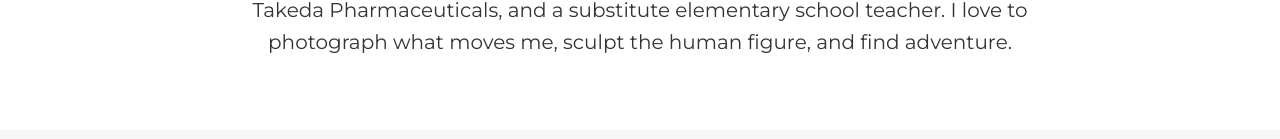
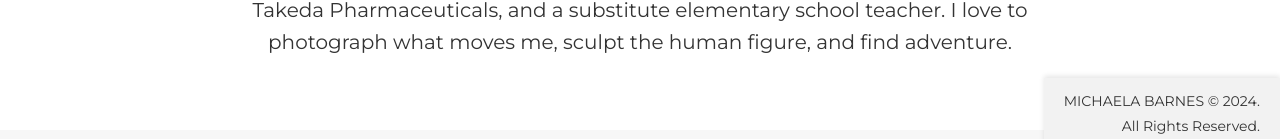
Before and after one commit to mgabarnes/personal-website, a React (Create React App) app: page /#/ in a window 1280 px wide. Shown: the part 651-790 px from the top of the page. Built offline with nearby package versions, Linux system fonts and the light colour scheme.

Commit message:
Added Copyright

```diff
--- a/src/App.js
+++ b/src/App.js
@@ -7,8 +7,10 @@ import WorkExperience from "./components/WorkExperience";
 import Contact from "./components/Contact";
 import About from "./components/About";
 import Education from "./components/Education"
+import Footer from "./components/Footer"
 import "./globalStyles.css";
 import { HashRouter as Router, Route, Routes } from "react-router-dom";
+
 import StealingParis from "./components/projects/StealingParis";
 
 import Takeda from "./components/workexperience/Takeda";
@@ -43,7 +45,6 @@ function App() {
                   <Projects />
                   <WorkExperience />
                   <Education />
-                  {/* <Contact /> */}
                 </main>
               }
               index
@@ -151,6 +152,7 @@ function App() {
           </Routes>
         </div>
         <Contact />
+        <Footer />
       </Router>
     </div>
   );
--- a/src/components/Footer.css
+++ b/src/components/Footer.css
@@ -1,16 +1,22 @@
 .footer {
-  display: flex;
-  justify-content: flex-end;
-  padding: 1rem;
+  position: fixed;
+  right: 0;
+  bottom: 0;
+  padding: 10px 20px;
+  background-color: #f2f2f2; /* Light grey background */
+  color: #333; /* Dark grey text */
+  text-align: right;
+  font-size: 14px;
+  box-shadow: 0px -2px 5px rgba(0, 0, 0, 0.1); /* subtle shadow to lift the footer */
 }
 
 .source-code a {
-  font-family: 'Montserrat', sans-serif;
-  font-weight: 500;
-  text-decoration: none;
-  color: #0366d6;
+  display: block; /* Each link on its own line */
+  color: #333; /* Dark grey text */
+  text-decoration: none; /* No underline */
+  margin: 2px 0; /* Small margin between the lines */
 }
 
 .source-code a:hover {
-  text-decoration: underline;
+  color: #007bff; /* Light blue on hover for a bit of interaction */
 }
--- a/src/components/Footer.js
+++ b/src/components/Footer.js
@@ -5,13 +5,8 @@ function Footer() {
   return (
     <footer className="footer">
       <div className="source-code">
-        <a
-          href="https://github.com/mgabarnes/personal-website"
-          target="_blank"
-          rel="noopener noreferrer"
-        >
-          View Source Code
-        </a>
+        <a>MICHAELA BARNES © 2024.</a>
+        <a>All Rights Reserved.</a>
       </div>
     </footer>
   );
```
